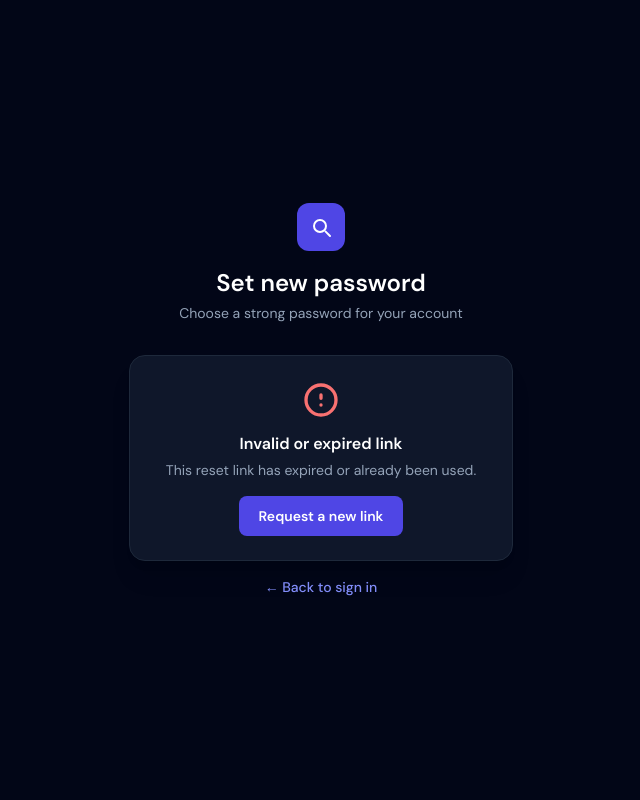
After one commit to salvestr0/JobScanner, a Flask app: page /reset-password in a window 1280 px wide. The commit adds this page. Shown: the whole page, without its empty margins (319-959 px from the left). Run offline with Flask 3, Linux system fonts and the light colour scheme; parts of the project's set-up code (start-up, migrations or seed data) failed here and were passed over; some libraries are stand-ins or nearby versions.

Commit message:
Add password reset flow
- POST /api/auth/forgot-password: generates SHA-256 hashed token, stores with 1hr expiry, sends email via Resend
- POST /api/auth/reset-password: validates token, updates password, clears token
- /forgot-password page: enter email, always shows success (doesn't reveal if account exists)
- /reset-password?token= page: set new password, shows expired state if token is invalid
- login.html: added Forgot password? link and success banner after reset
- Migration c3b7a1e95d2f: reset_token + reset_token_expires on users table
- Migration a8e2d5f31b7c: merges diverged migration heads

Co-Authored-By: Claude Sonnet 4.6 <noreply@anthropic.com>

```diff
--- a/app.py
+++ b/app.py
@@ -437,6 +437,104 @@ def auth_logout():
     return jsonify({"ok": True})
 
 
+@app.route("/api/auth/forgot-password", methods=["POST"])
+@limiter.limit("3/minute;10/hour")
+def auth_forgot_password():
+    import hashlib, secrets, requests as _req
+
+    email = (request.json or {}).get("email", "").strip().lower()
+    # Always return success — don't reveal if email exists
+    if not email:
+        return jsonify({"ok": True})
+
+    user = User.query.filter_by(email=email).first()
+    if user and user.password_hash:  # only email/password accounts need reset
+        token     = secrets.token_urlsafe(32)
+        token_hash = hashlib.sha256(token.encode()).hexdigest()
+        user.reset_token         = token_hash
+        user.reset_token_expires = datetime.now(timezone.utc) + timedelta(hours=1)
+        db.session.commit()
+
+        base      = request.host_url.rstrip("/")
+        reset_url = f"{base}/reset-password?token={token}"
+        api_key   = os.getenv("RESEND_API_KEY", "").strip()
+        from_addr = os.getenv("RESEND_FROM", "Job Scanner <noreply@jobscanner.app>").strip()
+
+        if api_key:
+            html = f"""<!DOCTYPE html>
+<html><body style="margin:0;padding:0;background:#f8fafc;font-family:ui-sans-serif,system-ui,sans-serif">
+  <div style="max-width:480px;margin:40px auto;background:white;border-radius:12px;padding:32px;box-shadow:0 1px 3px rgba(0,0,0,.08)">
+    <div style="margin-bottom:20px">
+      <span style="display:inline-block;background:#EEF2FF;color:#4F46E5;font-size:12px;font-weight:700;padding:3px 10px;border-radius:20px;letter-spacing:.05em">JOB SCANNER</span>
+    </div>
+    <h2 style="margin:0 0 8px;font-size:20px;color:#1e293b;font-weight:700">Reset your password</h2>
+    <p style="margin:0 0 24px;color:#64748b;font-size:14px;line-height:1.6">
+      We received a request to reset the password for your Job Scanner account.<br>
+      Click the button below to choose a new password. This link expires in 1 hour.
+    </p>
+    <a href="{reset_url}" style="display:inline-block;background:#4F46E5;color:white;font-size:14px;font-weight:600;padding:12px 24px;border-radius:10px;text-decoration:none">
+      Reset password
+    </a>
+    <p style="margin:24px 0 0;color:#94a3b8;font-size:12px">
+      If you didn't request this, you can safely ignore this email. Your password won't change.
+    </p>
+  </div>
+</body></html>"""
+            try:
+                _req.post(
+                    "https://api.resend.com/emails",
+                    headers={"Authorization": f"Bearer {api_key}", "Content-Type": "application/json"},
+                    json={"from": from_addr, "to": [email], "subject": "Reset your Job Scanner password", "html": html},
+                    timeout=10,
+                )
+            except Exception:
+                pass  # fail silently — don't reveal errors to caller
+
+    return jsonify({"ok": True})
+
+
+@app.route("/api/auth/reset-password", methods=["POST"])
+@limiter.limit("5/minute;20/hour")
+def auth_reset_password():
+    import hashlib
+
+    data     = request.json or {}
+    token    = (data.get("token") or "").strip()
+    password = data.get("password") or ""
+
+    if not token or len(password) < 8:
+        return jsonify({"error": "Invalid request"}), 400
+
+    token_hash = hashlib.sha256(token.encode()).hexdigest()
+    user = User.query.filter_by(reset_token=token_hash).first()
+
+    if not user or not user.reset_token_expires:
+        return jsonify({"error": "Invalid or expired reset link"}), 400
+    if datetime.now(timezone.utc) > user.reset_token_expires:
+        return jsonify({"error": "This reset link has expired — request a new one"}), 400
+
+    user.set_password(password)
+    user.reset_token         = None
+    user.reset_token_expires = None
+    db.session.commit()
+
+    return jsonify({"ok": True})
+
+
+@app.route("/forgot-password")
+def forgot_password_page():
+    if current_user.is_authenticated:
+        return redirect(url_for("app_page"))
+    return render_template("forgot_password.html")
+
+
+@app.route("/reset-password")
+def reset_password_page():
+    if current_user.is_authenticated:
+        return redirect(url_for("app_page"))
+    return render_template("reset_password.html", token=request.args.get("token", ""))
+
+
 @app.route("/api/auth/google")
 def auth_google():
     redirect_uri = url_for("auth_google_callback", _external=True)
--- a/models.py
+++ b/models.py
@@ -27,6 +27,10 @@ class User(UserMixin, db.Model):
 
     # Per-user API credentials (optional — fall back to env vars if blank)
     gemini_api_key = db.Column(db.String(255))
+
+    # Password reset
+    reset_token         = db.Column(db.String(64), nullable=True)
+    reset_token_expires = db.Column(db.DateTime(timezone=True), nullable=True)
 
     # Billing
     stripe_customer_id  = db.Column(db.String(255))
--- /dev/null
+++ b/templates/reset_password.html
@@ -0,0 +1,142 @@
+<!DOCTYPE html>
+<html lang="en">
+<head>
+  <meta charset="UTF-8">
+  <meta name="viewport" content="width=device-width, initial-scale=1.0">
+  <title>Reset Password — Job Scanner</title>
+  <link rel="preconnect" href="https://fonts.googleapis.com">
+  <link rel="preconnect" href="https://fonts.gstatic.com" crossorigin>
+  <link href="https://fonts.googleapis.com/css2?family=DM+Sans:opsz,wght@9..40,300;9..40,400;9..40,500;9..40,600&display=swap" rel="stylesheet">
+  <script src="https://cdn.tailwindcss.com"></script>
+  <style>
+    body { font-family: 'DM Sans', ui-sans-serif, system-ui, sans-serif; }
+  </style>
+</head>
+<body class="min-h-screen bg-slate-950 flex items-center justify-center p-4">
+  <div class="w-full max-w-sm">
+
+    <div class="mb-8 text-center">
+      <div class="inline-flex items-center justify-center w-12 h-12 rounded-xl bg-indigo-600 mb-4">
+        <svg class="w-6 h-6 text-white" fill="none" stroke="currentColor" viewBox="0 0 24 24">
+          <path stroke-linecap="round" stroke-linejoin="round" stroke-width="2"
+                d="M21 21l-4.35-4.35M17 11A6 6 0 1 1 5 11a6 6 0 0 1 12 0z"/>
+        </svg>
+      </div>
+      <h1 class="text-2xl font-semibold text-white">Set new password</h1>
+      <p class="text-slate-400 text-sm mt-1">Choose a strong password for your account</p>
+    </div>
+
+    <!-- Invalid / missing token -->
+    <div id="invalid-token" class="hidden bg-slate-900 border border-slate-800 rounded-2xl p-6 shadow-xl text-center">
+      <svg class="w-10 h-10 text-red-400 mx-auto mb-3" fill="none" stroke="currentColor" viewBox="0 0 24 24">
+        <path stroke-linecap="round" stroke-linejoin="round" stroke-width="2" d="M12 9v2m0 4h.01M21 12a9 9 0 11-18 0 9 9 0 0118 0z"/>
+      </svg>
+      <p class="text-white font-semibold mb-1">Invalid or expired link</p>
+      <p class="text-slate-400 text-sm mb-4">This reset link has expired or already been used.</p>
+      <a href="/forgot-password"
+        class="inline-block px-5 py-2.5 bg-indigo-600 hover:bg-indigo-500 text-white text-sm font-semibold rounded-lg transition-colors">
+        Request a new link
+      </a>
+    </div>
+
+    <!-- Reset form -->
+    <div id="reset-card" class="bg-slate-900 border border-slate-800 rounded-2xl p-6 shadow-xl">
+      <div id="error-msg" class="hidden mb-4 px-3 py-2 rounded-lg bg-red-950 border border-red-800 text-red-300 text-sm"></div>
+
+      <form id="reset-form" class="space-y-4">
+        <div>
+          <label class="block text-sm font-medium text-slate-300 mb-1.5">New password</label>
+          <input id="password" type="password" required autocomplete="new-password" minlength="8"
+                 class="w-full px-3 py-2.5 rounded-lg bg-slate-800 border border-slate-700
+                        text-white placeholder-slate-500 text-sm
+                        focus:outline-none focus:ring-2 focus:ring-indigo-500 focus:border-transparent"
+                 placeholder="At least 8 characters">
+        </div>
+
+        <div>
+          <label class="block text-sm font-medium text-slate-300 mb-1.5">Confirm password</label>
+          <input id="confirm" type="password" required autocomplete="new-password"
+                 class="w-full px-3 py-2.5 rounded-lg bg-slate-800 border border-slate-700
+                        text-white placeholder-slate-500 text-sm
+                        focus:outline-none focus:ring-2 focus:ring-indigo-500 focus:border-transparent"
+                 placeholder="Repeat your new password">
+        </div>
+
+        <button type="submit" id="submit-btn"
+                class="w-full py-2.5 px-4 rounded-lg bg-indigo-600 hover:bg-indigo-500
+                       text-white text-sm font-semibold transition-colors
+                       disabled:opacity-50 disabled:cursor-not-allowed">
+          Set new password
+        </button>
+      </form>
+    </div>
+
+    <p class="text-center text-sm text-slate-500 mt-4">
+      <a href="/login" class="text-indigo-400 hover:text-indigo-300 font-medium">← Back to sign in</a>
+    </p>
+  </div>
+
+  <script>
+    const token = "{{ token }}";
+
+    if (!token) {
+      document.getElementById('reset-card').classList.add('hidden');
+      document.getElementById('invalid-token').classList.remove('hidden');
+    }
+
+    const form   = document.getElementById('reset-form');
+    const errEl  = document.getElementById('error-msg');
+    const btn    = document.getElementById('submit-btn');
+
+    form.addEventListener('submit', async (e) => {
+      e.preventDefault();
+      errEl.classList.add('hidden');
+
+      const password = document.getElementById('password').value;
+      const confirm  = document.getElementById('confirm').value;
+
+      if (password.length < 8) {
+        errEl.textContent = 'Password must be at least 8 characters';
+        errEl.classList.remove('hidden');
+        return;
+      }
+      if (password !== confirm) {
+        errEl.textContent = 'Passwords do not match';
+        errEl.classList.remove('hidden');
+        return;
+      }
+
+      btn.disabled = true;
+      btn.textContent = 'Saving…';
+
+      try {
+        const res  = await fetch('/api/auth/reset-password', {
+          method: 'POST',
+          headers: { 'Content-Type': 'application/json' },
+          body: JSON.stringify({ token, password }),
+        });
+        const data = await res.json();
+
+        if (res.ok) {
+          window.location = '/login?reset=1';
+        } else {
+          errEl.textContent = data.error || 'Something went wrong';
+          errEl.classList.remove('hidden');
+          btn.disabled = false;
+          btn.textContent = 'Set new password';
+
+          if (res.status === 400 && data.error?.includes('expired')) {
+            document.getElementById('reset-card').classList.add('hidden');
+            document.getElementById('invalid-token').classList.remove('hidden');
+          }
+        }
+      } catch {
+        errEl.textContent = 'Network error — please try again';
+        errEl.classList.remove('hidden');
+        btn.disabled = false;
+        btn.textContent = 'Set new password';
+      }
+    });
+  </script>
+</body>
+</html>
```
Also changed, not shown: migrations/versions/a8e2d5f31b7c_merge_heads.py (added, +20 -0 lines), migrations/versions/c3b7a1e95d2f_add_password_reset_to_users.py (added, +26 -0 lines), templates/forgot_password.html (added, +91 -0 lines), templates/login.html (+12 -3 lines).
